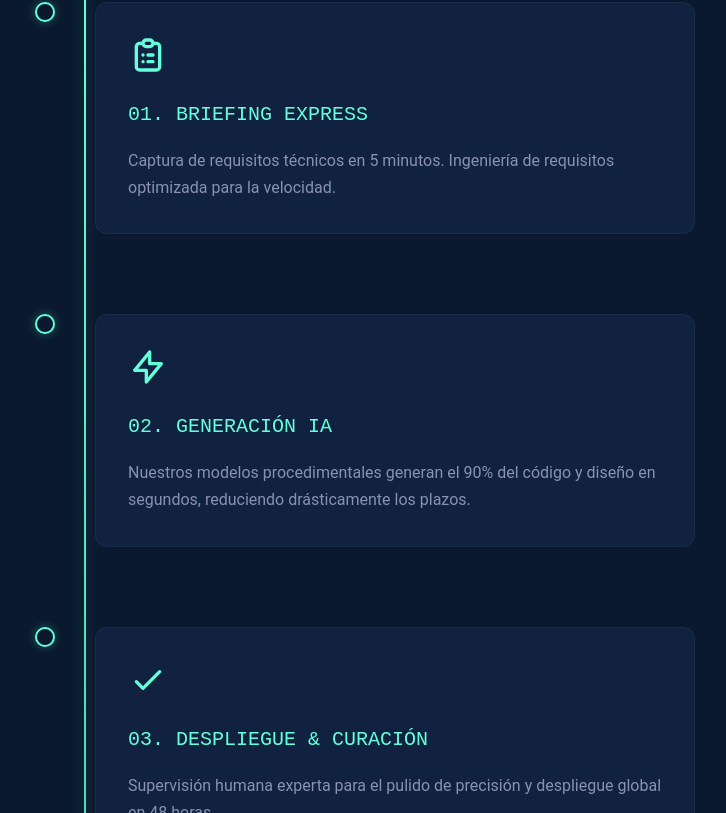
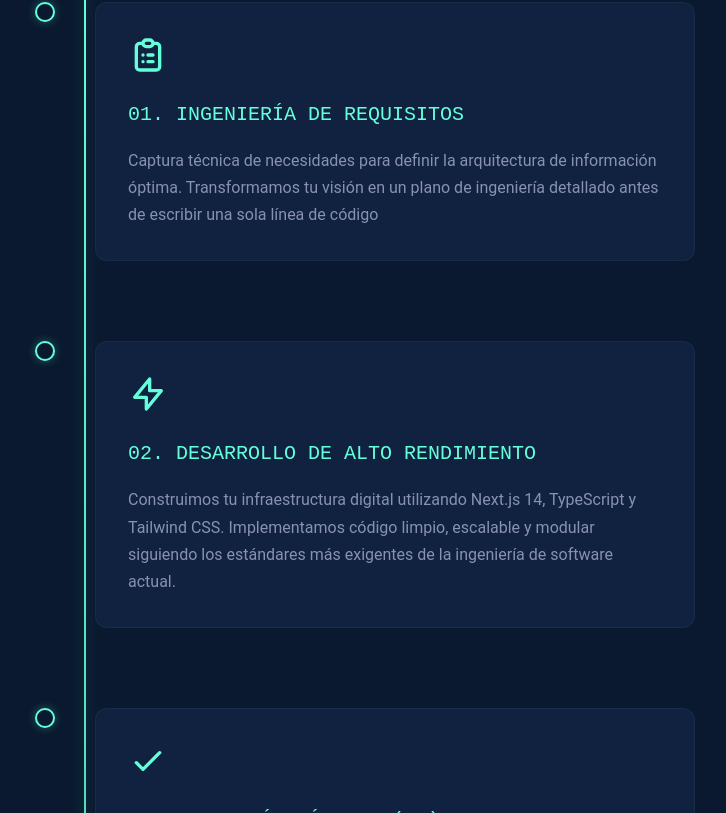
Before and after one commit to markusx5622/mc-websolutions-v2, a Next.js app: page / in a window 1280 px wide. Shown: the part 1347-2160 px from the top of the page, without its empty margins (196-922 px from the left). Built offline with nearby package versions, Linux system fonts and the light colour scheme.

Commit message:
Actualizados textos de metodologia con enfoque ingenieria

```diff
--- a/src/app/(marketing)/page.tsx
+++ b/src/app/(marketing)/page.tsx
@@ -430,8 +430,8 @@ export default function Home() {
               <div className="pipeline-node"></div>
               <div className="pipeline-content">
                 <svg className="pipeline-icon" fill="none" stroke="currentColor" viewBox="0 0 24 24" xmlns="http://www.w3.org/2000/svg"><path strokeLinecap="round" strokeLinejoin="round" strokeWidth="2" d="M9 5H7a2 2 0 00-2 2v12a2 2 0 002 2h10a2 2 0 002-2V7a2 2 0 00-2-2h-2M9 5a2 2 0 002 2h2a2 2 0 002-2M9 5a2 2 0 012-2h2a2 2 0 012 2m-3 7h3m-3 4h3m-6-4h.01M9 16h.01"></path></svg>
-                <h3 className="pipeline-title">01. BRIEFING EXPRESS</h3>
-                <p className="pipeline-desc">Captura de requisitos técnicos en 5 minutos. Ingeniería de requisitos optimizada para la velocidad.</p>
+                <h3 className="pipeline-title">01. INGENIERÍA DE REQUISITOS</h3>
+                <p className="pipeline-desc">Captura técnica de necesidades para definir la arquitectura de información óptima. Transformamos tu visión en un plano de ingeniería detallado antes de escribir una sola línea de código</p>
               </div>
             </motion.div>
 
@@ -446,8 +446,8 @@ export default function Home() {
               <div className="pipeline-node"></div>
               <div className="pipeline-content">
                 <svg className="pipeline-icon" fill="none" stroke="currentColor" viewBox="0 0 24 24" xmlns="http://www.w3.org/2000/svg"><path strokeLinecap="round" strokeLinejoin="round" strokeWidth="2" d="M13 10V3L4 14h7v7l9-11h-7z"></path></svg>
-                <h3 className="pipeline-title">02. GENERACIÓN IA</h3>
-                <p className="pipeline-desc">Nuestros modelos procedimentales generan el 90% del código y diseño en segundos, reduciendo drásticamente los plazos.</p>
+                <h3 className="pipeline-title">02. DESARROLLO DE ALTO RENDIMIENTO</h3>
+                <p className="pipeline-desc">Construimos tu infraestructura digital utilizando Next.js 14, TypeScript y Tailwind CSS. Implementamos código limpio, escalable y modular siguiendo los estándares más exigentes de la ingeniería de software actual.</p>
               </div>
             </motion.div>
 
@@ -462,8 +462,8 @@ export default function Home() {
               <div className="pipeline-node"></div>
               <div className="pipeline-content">
                 <svg className="pipeline-icon" fill="none" stroke="currentColor" viewBox="0 0 24 24" xmlns="http://www.w3.org/2000/svg"><path strokeLinecap="round" strokeLinejoin="round" strokeWidth="2" d="M5 13l4 4L19 7"></path></svg>
-                <h3 className="pipeline-title">03. DESPLIEGUE & CURACIÓN</h3>
-                <p className="pipeline-desc">Supervisión humana experta para el pulido de precisión y despliegue global en 48 horas.</p>
+                <h3 className="pipeline-title">03. AUDITORÍA TÉCNICA (QA) & DESPLIEGUE</h3>
+                <p className="pipeline-desc">Sometemos el proyecto a una auditoría de calidad exhaustiva (QA). Optimizamos cada activo para garantizar un rendimiento superior (Lighthouse &gt;90) y un despliegue global seguro en 48 horas.</p>
               </div>
             </motion.div>
           </div>
```
